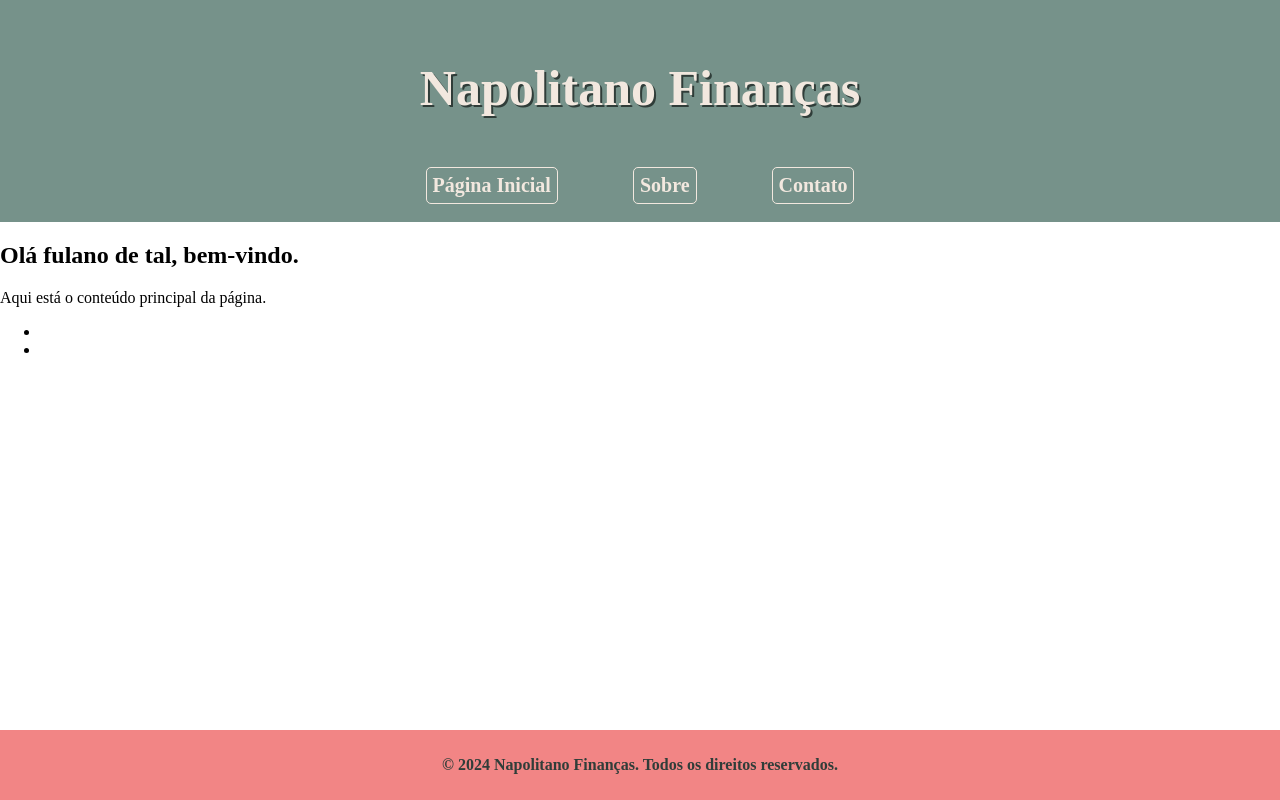
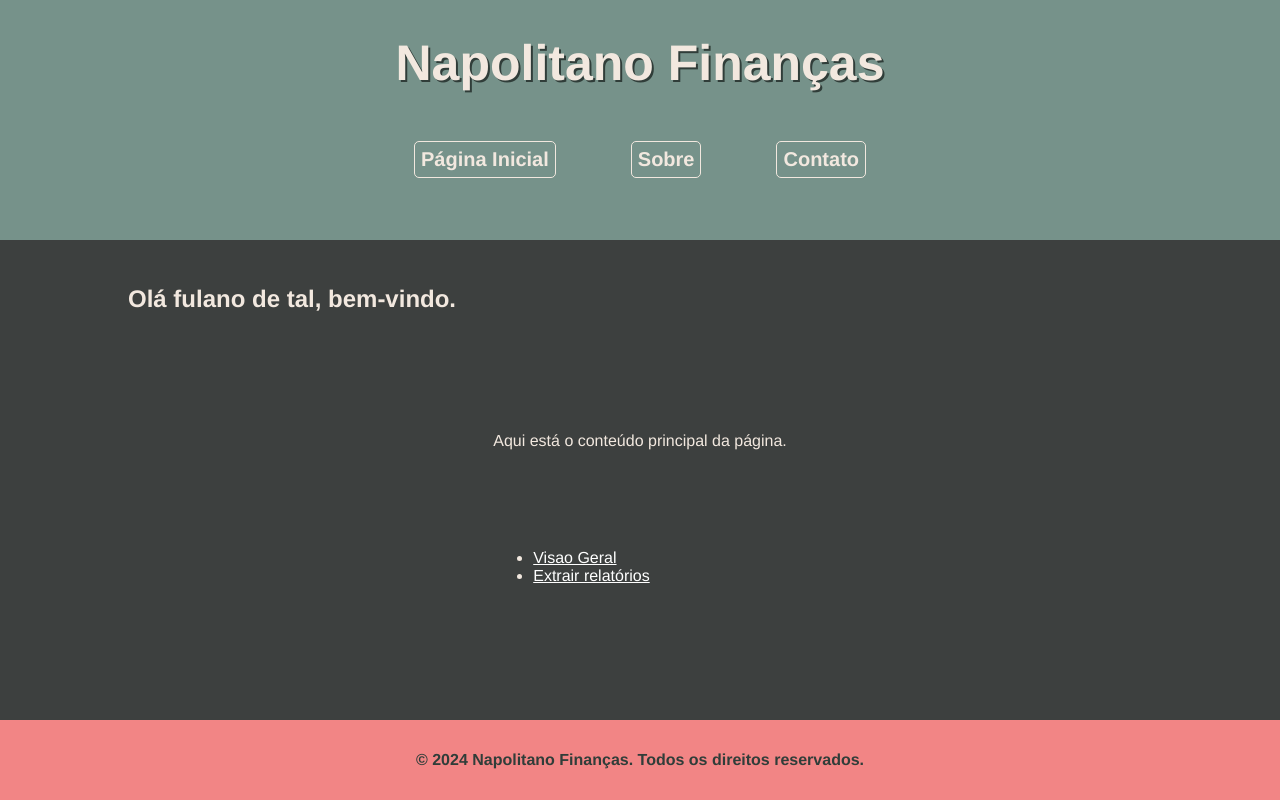
Before and after one commit to rianreiss/flask-project, a Flask app: page / in a window 1280 px wide. Run offline with Flask 3, Linux system fonts and the light colour scheme.

Commit message:
style updates

```diff
--- a/app/static/css/styles.css
+++ b/app/static/css/styles.css
@@ -1,35 +1,38 @@
 @charset "UTF-8";
+* {
+  font-family: "Helvetica", sans-serif;
+}
+
 /* Estilo para o cabeçalho */
 header {
-  position: relative;
+  margin: 0;
+  padding: 0;
   box-sizing: border-box;
-  top: 0;
   width: 100%;
-  padding: 2% 0 0.2% 0;
+  height: 30vh;
   color: #F2E8DF;
   display: flex;
   flex-direction: column;
   align-items: center;
+  justify-content: start;
   background-color: #76928a;
   font-weight: bold;
-  -webkit-backdrop-filter: blur(10px);
-          backdrop-filter: blur(10px);
 }
 header h1 {
   font-size: 50px;
   text-shadow: 2px 2px #303d39;
 }
-header ul {
+header nav ul {
   display: flex;
   padding: 0;
   flex-direction: row;
   gap: 75px;
   justify-content: space-between;
 }
-header ul li {
+header nav ul li {
   list-style-type: none;
 }
-header ul li a {
+header nav ul li a {
   color: #F2E8DF;
   border: 1px solid #F2E8DF;
   display: flex;
@@ -38,7 +41,7 @@
   font-size: 20px;
   text-decoration: none;
 }
-header ul li a:hover {
+header nav ul li a:hover {
   color: #F2B263;
   border: 1px solid #F2B263;
 }
@@ -47,6 +50,38 @@
   margin: 0;
   padding: 0;
   box-sizing: border-box;
+  height: 60vh;
+  overflow: auto;
+  background-color: #3d403f;
+  color: #F2E8DF;
+}
+main .container {
+  margin: 0;
+  padding: 0 10%;
+  box-sizing: border-box;
+  height: 100%;
+  display: flex;
+  flex-direction: column;
+  justify-content: space-around;
+  align-items: center;
+  padding-bottom: 60px;
+}
+main .container h2 {
+  width: 100%;
+  text-align: start;
+}
+main .container .content {
+  display: flex;
+  flex-direction: column;
+  justify-content: space-around;
+  height: 60%;
+}
+
+#login {
+  display: flex;
+  flex-direction: column;
+  gap: 20px;
+  font-size: 1.4em;
 }
 
 body {
@@ -57,17 +92,15 @@
 
 /* Estilo para o rodapé */
 footer {
-  position: fixed;
+  margin: 0;
+  padding: 0;
   box-sizing: border-box;
-  bottom: 0;
+  height: 10vh;
   width: 100%;
   background-color: #F28585;
-  /* Altere a cor conforme necessário */
   color: #303d39;
   font-weight: bold;
-  /* Altere a cor do texto conforme necessário */
-  padding: 10px;
-  box-sizing: border-box;
   display: flex;
   justify-content: center;
+  align-items: center;
 }/*# sourceMappingURL=styles.css.map */
--- a/app/static/css/styles.scss
+++ b/app/static/css/styles.scss
@@ -1,3 +1,4 @@
+$dark: #3d403f;
 $cor1: #76928a;
 $cor1dark: #303d39;
 $cor2: #F2E8DF;
@@ -5,27 +6,31 @@
 $cor4: #F28585;
 $cor5: #F2C6C2;
 
+* {
+    font-family: "Helvetica", sans-serif;
+}
 
 /* Estilo para o cabeçalho */
 header {
-    position: relative;
+    margin: 0;
+    padding: 0;
     box-sizing: border-box;
-    top: 0;
     width: 100%;
-    padding: 2% 0 0.2% 0;
+    height: 30vh;
     color: $cor2;
     display: flex;
     flex-direction: column;
     align-items: center;
+    justify-content: start;
     background-color: $cor1;
     font-weight: bold;
-    backdrop-filter: blur(10px);
 
     h1 {
         font-size: 50px;
         text-shadow: 2px 2px $cor1dark;
     }
 
+    nav {
         ul {
             display: flex;
             padding: 0;
@@ -52,6 +57,7 @@
                 }
             }
         }
+    }
 
 }
 
@@ -59,6 +65,43 @@
     margin: 0;
     padding: 0;
     box-sizing: border-box;
+    height: 60vh;
+    overflow: auto;
+    background-color: $dark;
+    color: $cor2;
+
+    .container {
+        margin: 0;
+        padding: 0 10%;
+        box-sizing: border-box;
+        height: 100%;
+        display: flex;
+        flex-direction: column;
+        justify-content: space-around;
+        align-items: center;
+        padding-bottom: 60px;
+
+        h2 {
+            width: 100%;
+            text-align: start;
+        }
+
+        .content{
+            display: flex;
+            flex-direction: column;
+            justify-content: space-around;
+            height:60%;
+
+        }
+    }
+}
+
+#login {
+    display: flex;
+    flex-direction: column;
+    gap: 20px;
+    font-size: 1.4em;
+
 }
 
 
@@ -71,17 +114,15 @@
 
 /* Estilo para o rodapé */
 footer {
-    position: fixed;
+    margin: 0;
+    padding: 0;
     box-sizing: border-box;
-    bottom: 0;
+    height: 10vh;
     width: 100%;
     background-color: $cor4;
-    /* Altere a cor conforme necessário */
     color: $cor1dark;
     font-weight: bold;
-    /* Altere a cor do texto conforme necessário */
-    padding: 10px;
-    box-sizing: border-box;
     display: flex;
     justify-content: center;
+    align-items: center;
 }
```
Also changed, not shown: app/static/css/menu.css (+39 -5 lines), app/static/css/menu.scss (+60 -4 lines), app/static/css/overview.css (+32 -12 lines), app/static/css/overview.scss (+38 -10 lines), app/static/scripts/projeto-finance.sql (added, +137 -0 lines), 3 other files. Lines whose indentation alone changed are shown as unchanged.
